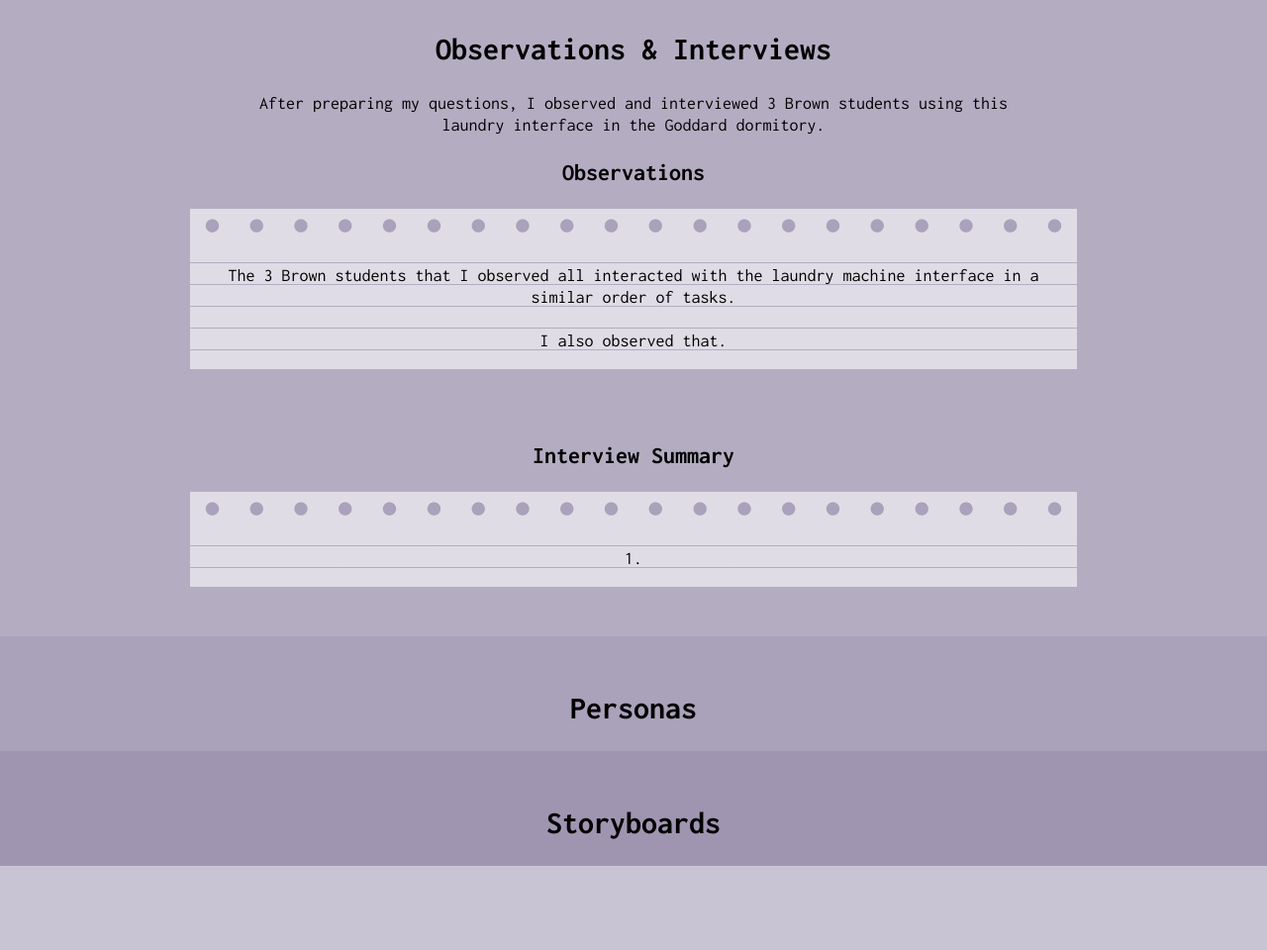
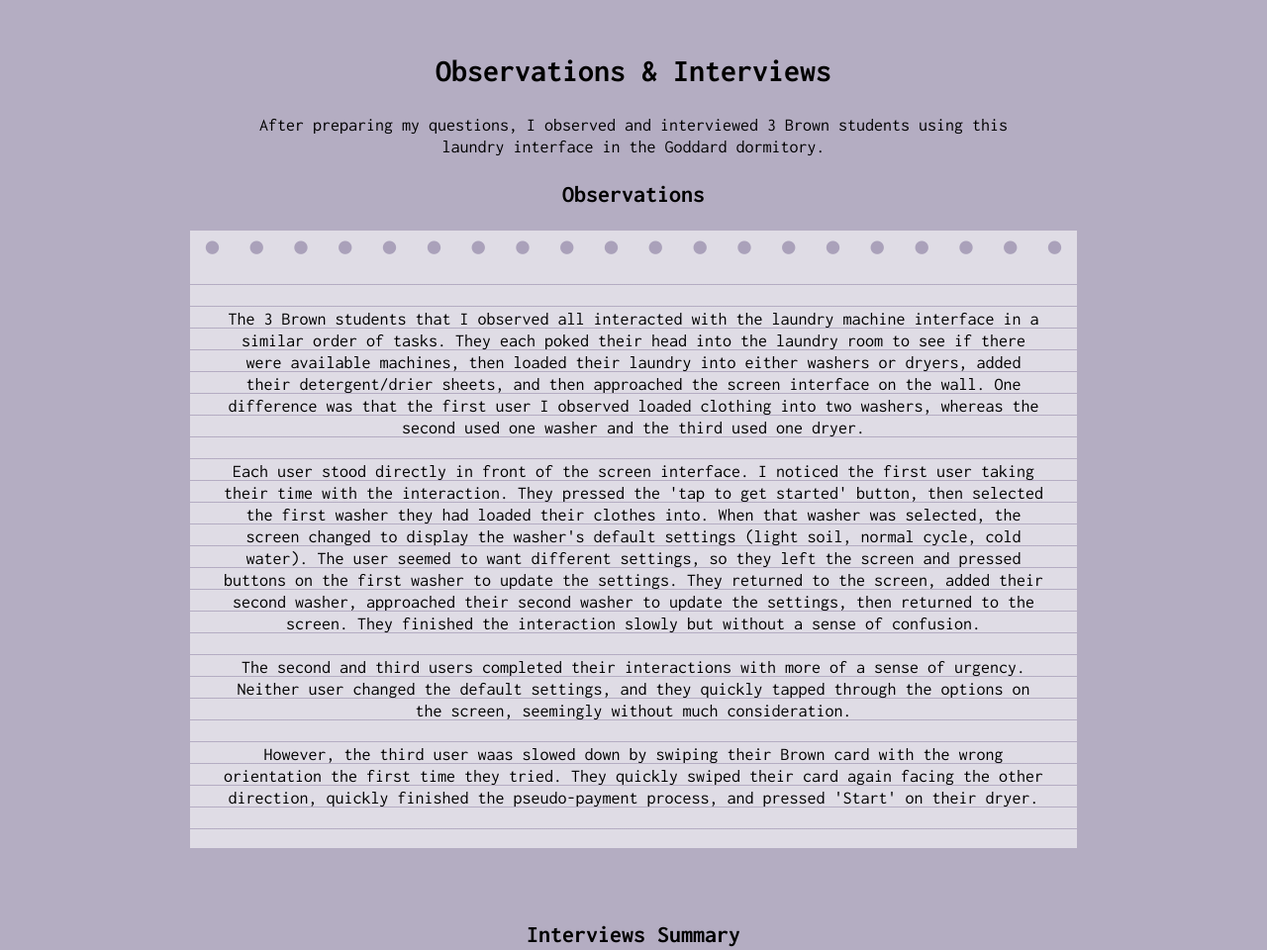
Before and after one commit to 22ridley/cs1300-personas, a plain HTML site: page index.html in a window 1280 px wide. Shown: the part 2147-3107 px from the top of the page at 99% size. Before the commit the page ends 3022 px from the top, so only its background shows below. Drawn offline with Linux system fonts and the light colour scheme; a web font is replaced by a local one.

Commit message:
Observations

```diff
--- a/index.html
+++ b/index.html
@@ -33,8 +33,9 @@
           with this interface. As shown, this interface is comprised of a touch
           screen as well as washers and dryers themselves. The touch screen,
           which is physically separate from the washers and dryers, is where
-          users select machines and pay. The users press `Start` on the machines
-          themselves after paying on the touch screen.
+          users select machines and 'pay' (laundry is free for Brown students,
+          although they must swipe their ID cards). The users press `Start` on
+          the machines themselves after paying on the touch screen.
         </p>
         <h3>Questions</h3>
         <p class="txt">
@@ -181,14 +182,43 @@
           </div>
           <div class="section">
             <p class="sides">
+              <br />
               The 3 Brown students that I observed all interacted with the
-              laundry machine interface in a similar order of tasks.
+              laundry machine interface in a similar order of tasks. They each
+              poked their head into the laundry room to see if there were
+              available machines, then loaded their laundry into either washers
+              or dryers, added their detergent/drier sheets, and then approached
+              the screen interface on the wall. One difference was that the
+              first user I observed loaded clothing into two washers, whereas
+              the second used one washer and the third used one dryer.
               <br /><br />
-              I also observed that.
+              Each user stood directly in front of the screen interface. I
+              noticed the first user taking their time with the interaction.
+              They pressed the 'tap to get started' button, then selected the
+              first washer they had loaded their clothes into. When that washer
+              was selected, the screen changed to display the washer's default
+              settings (light soil, normal cycle, cold water). The user seemed
+              to want different settings, so they left the screen and pressed
+              buttons on the first washer to update the settings. They returned
+              to the screen, added their second washer, approached their second
+              washer to update the settings, then returned to the screen. They
+              finished the interaction slowly but without a sense of confusion.
+              <br /><br />
+              The second and third users completed their interactions with more
+              of a sense of urgency. Neither user changed the default settings,
+              and they quickly tapped through the options on the screen,
+              seemingly without much consideration.
+              <br /><br />
+              However, the third user waas slowed down by swiping their Brown
+              card with the wrong orientation the first time they tried. They
+              quickly swiped their card again facing the other direction,
+              quickly finished the pseudo-payment process, and pressed 'Start'
+              on their dryer.
+              <br /><br />
             </p>
           </div>
         </div>
-        <h3>Interview Summary</h3>
+        <h3>Interviews Summary</h3>
         <div class="paper">
           <div class="rings">
             <div>●</div>
```
